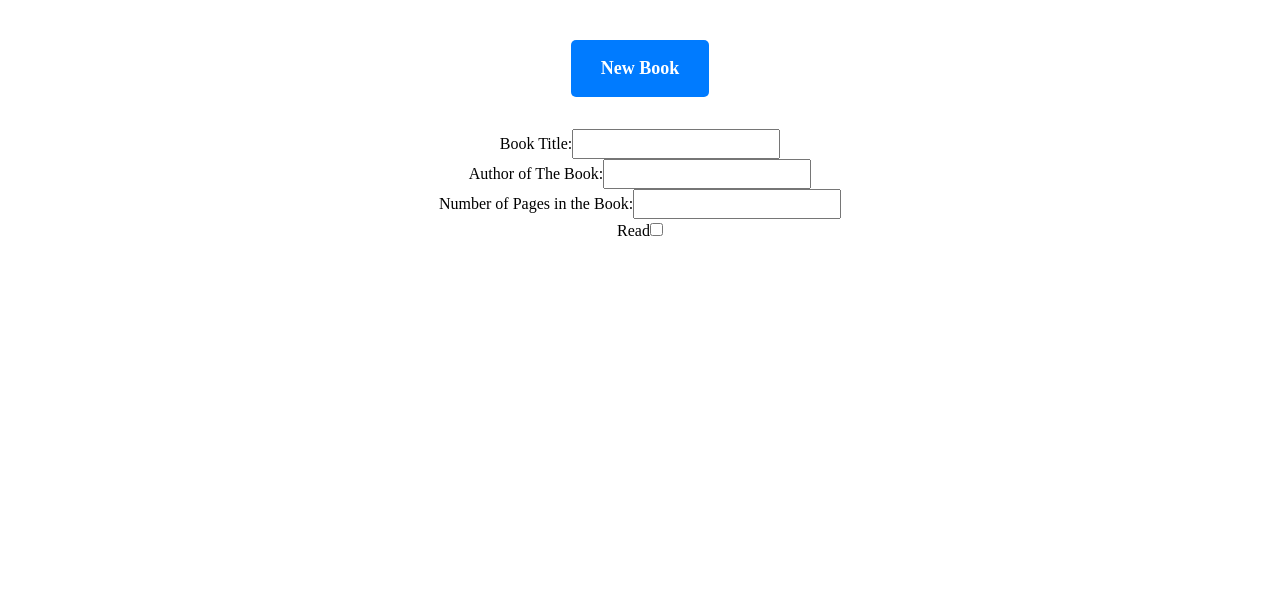
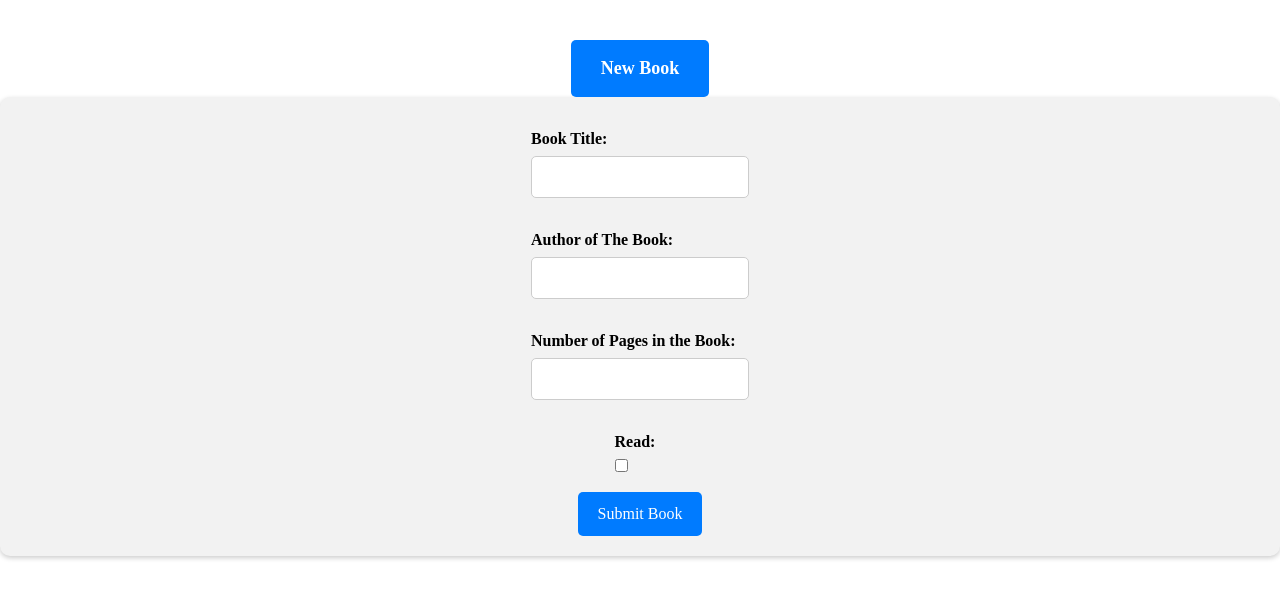
Before and after one commit to CodingSwordfish/Project-Library, a plain HTML site: page index.html in a window 1280 px wide. Both pictures are taken after a click on the button "New Book". Drawn offline with Linux system fonts and the light colour scheme.

Commit message:
Style the form with CSS and restructure the html form

```diff
--- a/index.html
+++ b/index.html
@@ -14,12 +14,25 @@
 
     <form id="new-book-form" action="" >
 
-      <div class="form-center-div">
-          <div><label>Book Title:<input id="title" type="text"></label></div>
-          <div><label>Author of The Book:<input id="author" type="text"></label></div>
-          <div><label>Number of Pages in the Book:<input id="pages" type="number"></label></div>
-          <div><label>Read<input id="read" type="checkbox"></label></div>
-      </div>
+        <div class="form-center-div">
+            <div>
+              <label>Book Title:</label>
+              <input id="title" type="text">
+            </div>
+            <div>
+              <label>Author of The Book:</label>
+              <input id="author" type="text">
+            </div>
+            <div>
+              <label>Number of Pages in the Book:</label>
+              <input id="pages" type="number">
+            </div>
+            <div>
+              <label>Read:</label>
+              <input id="read" type="checkbox">
+            </div>
+            <button type="submit">Submit Book</button>
+          </div>
 
 
     </form>
--- a/index.js
+++ b/index.js
@@ -6,6 +6,15 @@ const titleInput = document.getElementById('title');
 const authorInput = document.getElementById('author');
 const pagesInput = document.getElementById('pages');
 const readCheckbox = document.getElementById('read');
+
+newBookButton.addEventListener('click', () => {
+  newBookForm.classList.toggle('hidden');
+});
+
+// Initially hide the form
+newBookForm.classList.add('hidden');
+
+
 
 
 const myLibrary = [];
--- a/style.css
+++ b/style.css
@@ -88,9 +88,69 @@ h6 {
   justify-content: center;
 }
 
-.form-center-div{
-    display:flex;
+.form-center-div {
+    display: flex;
     flex-direction: column;
-   align-items: center;
-    margin-top: 4vh;
+    align-items: center;
+  }
+
+  .form-center-div div {
+    margin: 10px 0;
+  }
+
+  .form-center-div label,
+  .form-center-div input {
+    display: block;
+    margin-bottom: 5px;
+  }
+
+
+.hidden {
+    display: none;
 }
+
+#new-book-form {
+    background-color: #f2f2f2;
+    padding: 20px;
+    border-radius: 10px;
+    box-shadow: 0px 2px 5px rgba(0, 0, 0, 0.2);
+  }
+
+
+
+  .form-center-div div {
+    margin-bottom: 15px;
+  }
+
+  label {
+    font-weight: bold;
+    margin-right: 10px;
+  }
+
+  input[type="text"],
+  input[type="number"] {
+    padding: 8px;
+    border: 1px solid #ccc;
+    border-radius: 5px;
+  }
+
+  input[type="checkbox"] {
+    margin-right: 5px;
+
+
+  }
+
+  button[type="submit"] {
+    background-color: #007bff;
+    color: white;
+    border: none;
+    padding: 10px 20px;
+    border-radius: 5px;
+    cursor: pointer;
+
+  }
+
+  button[type="submit"]:hover {
+    background-color:
+   #0062cc;
+  }
```
